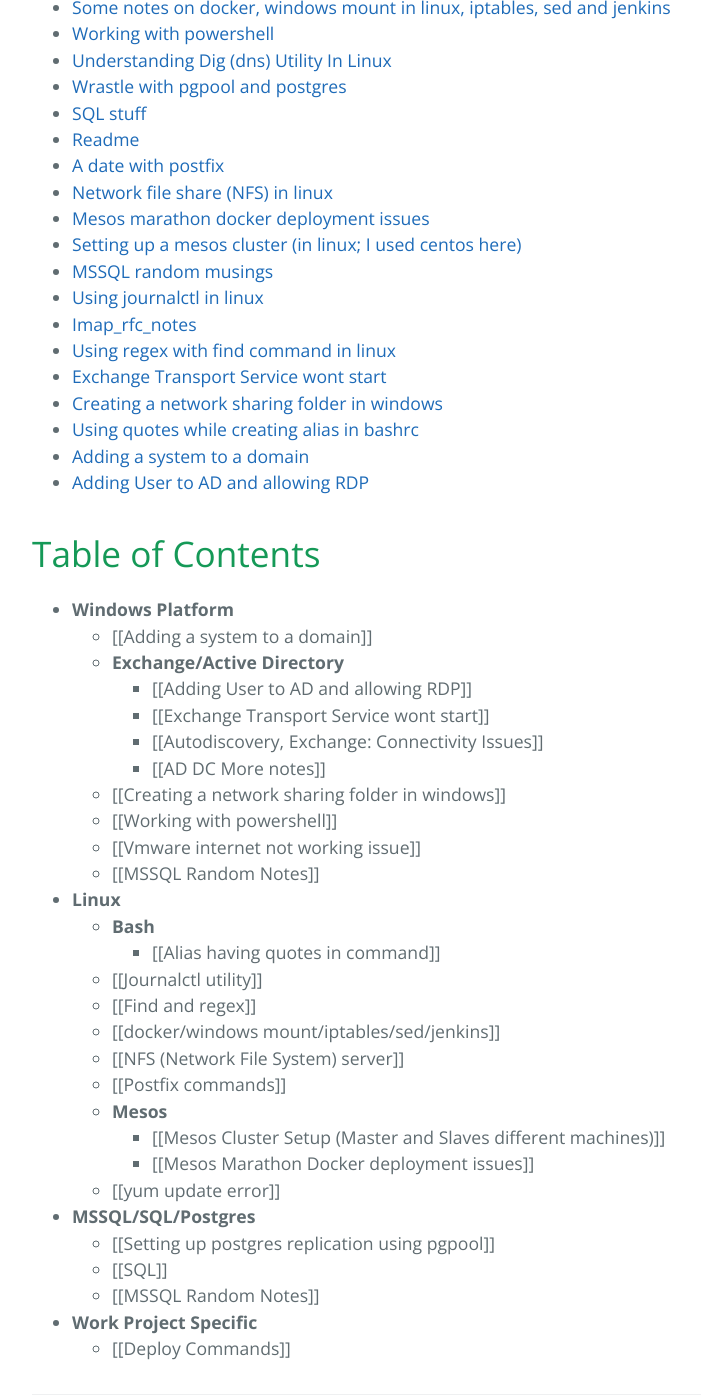
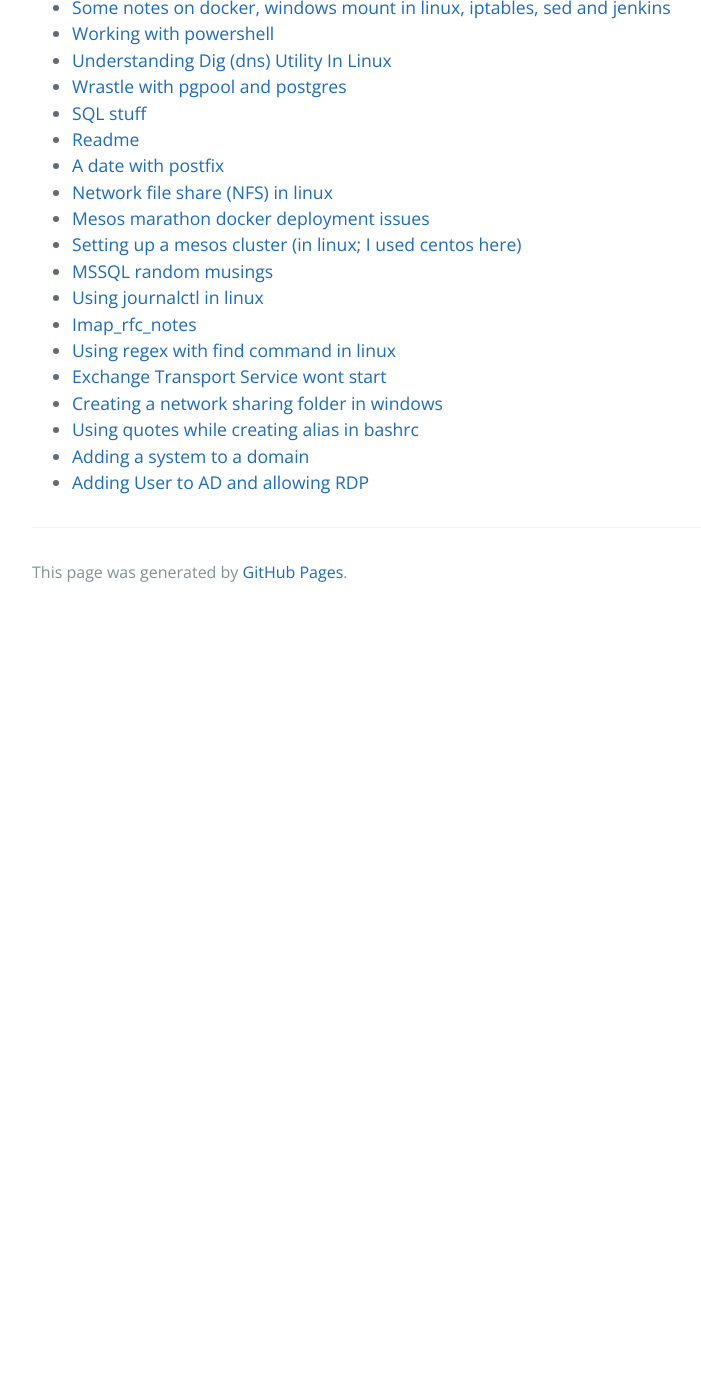
Before and after one commit to tyagiakhilesh/tyagiakhilesh.github.io, a Jekyll site: the page built from index.md, in a window 1280 px wide and 1400 px high, scrolled down 456 px. Shown: the whole window, without its empty margins (192-893 px from the left). Built offline with Jekyll 4.4.1, drawn with Linux system fonts in a browser that asks for light colours; our own code applies the rules of GitHub Pages for plain Markdown files; the repository's description, which GitHub fills in, is left out; after the commit the page ends 1072 px from its top, so only the background shows below that.

Commit message:
Chaing index.md

```diff
--- a/index.md
+++ b/index.md
@@ -1,40 +1,11 @@
 # Welcome to my playground! :)
 
-<ul>
-  {% for post in site.posts %}
-    <li>
-      <a href="{{ post.url }}">{{ post.title }}</a>
-    </li>
-  {% endfor %}
-</ul>
-
-# Table of Contents
-  * **Windows Platform**
-    * [[Adding a system to a domain]]
-    * **Exchange/Active Directory**
-      * [[Adding User to AD and allowing RDP]]
-      * [[Exchange Transport Service wont start]]
-      * [[Autodiscovery, Exchange: Connectivity Issues]]
-      * [[AD DC More notes]]
-    * [[Creating a network sharing folder in windows]]
-    * [[Working with powershell]]
-    * [[Vmware internet not working issue]]
-    * [[MSSQL Random Notes]]
-  * **Linux**
-    * **Bash**
-      * [[Alias having quotes in command]]
-    * [[Journalctl utility]]
-    * [[Find and regex]]
-    * [[docker/windows mount/iptables/sed/jenkins]]
-    * [[NFS (Network File System) server]]
-    * [[Postfix commands]]
-    * **Mesos**
-      * [[Mesos Cluster Setup (Master and Slaves different machines)]]
-      * [[Mesos Marathon Docker deployment issues]]
-    * [[yum update error]]
-  * **MSSQL/SQL/Postgres**
-    * [[Setting up postgres replication using pgpool]]
-    * [[SQL]]
-    * [[MSSQL Random Notes]]
-  * **Work Project Specific**
-    * [[Deploy Commands]]
+<body>
+	<ul>
+	  {% for post in site.posts %}
+		<li>
+		  <a href="{{ post.url }}">{{ post.title }}</a>
+		</li>
+	  {% endfor %}
+	</ul>
+</body>
```
